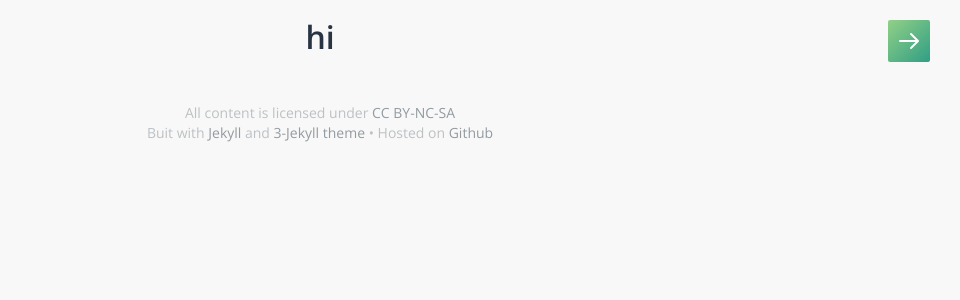
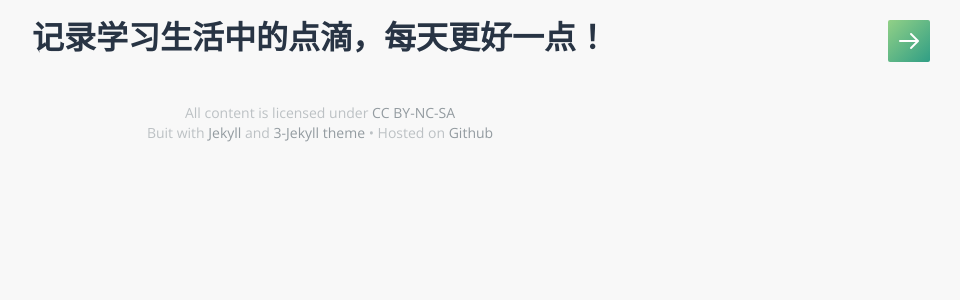
Before and after one commit to Weishenghua/Weishenghua.github.io, a Jekyll site: the page built from index.html, in a window 1280 px wide. Shown: the top 300 px of the page, without its empty margins (320-1280 px from the left). Built offline with Jekyll 4.4.1, drawn with Linux system fonts in a browser that asks for light colours; some web fonts are replaced.

Commit message:
Update index.html

```diff
--- a/index.html
+++ b/index.html
@@ -2,5 +2,5 @@
 layout: default
 ---
 <div id="home" class="container">
-  <h1>hi</h1>
+  <h1>记录学习生活中的点滴，每天更好一点！</h1>
 </div>
```
